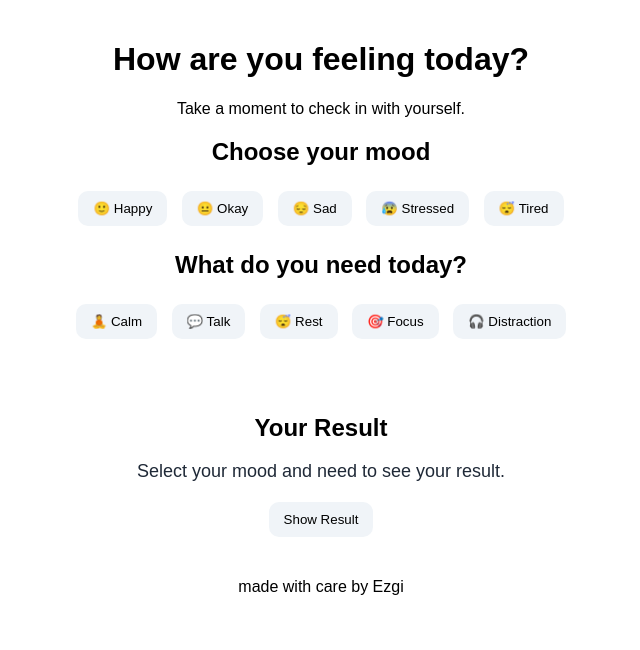
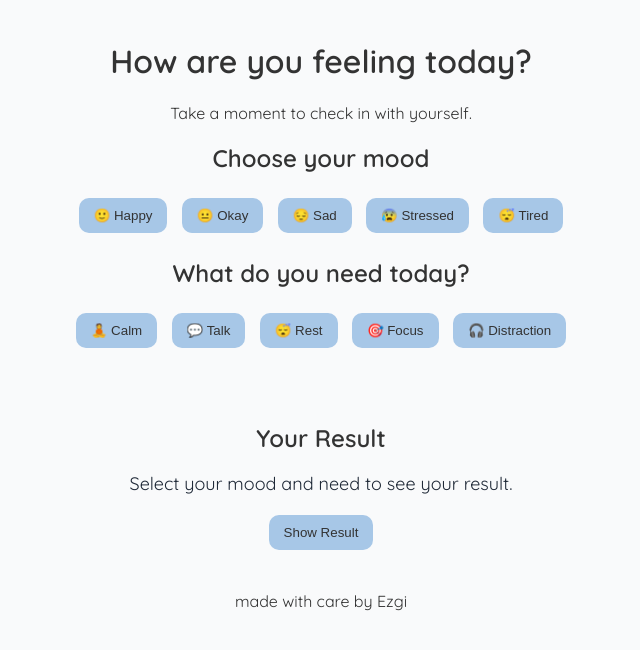
Before and after one commit to ezginy/mindcare-app, a plain HTML site: page index.html in a window 1280 px wide. Shown: the whole page, without its empty margins (319-959 px from the left). Drawn offline with Linux system fonts and the light colour scheme.

Commit message:
Enhance typography and introduce global variables
- Applied Quicksand font for consistent site-wide typography
- Introduced global CSS variables for maintainable color palette
- Updated styles to leverage variables for cleaner design
- Improved code comments for clarity

```diff
--- a/index.html
+++ b/index.html
@@ -4,6 +4,8 @@
     <meta charset="UTF-8">
     <meta name="viewport" content="width=device-width, initial-scale=1.0">
     <title>MindCare App</title>
+
+    <link href="https://fonts.googleapis.com/css2?family=Quicksand:wght@400;600&display=swap" rel="stylesheet">
     <link rel="stylesheet" href="style.css">
 </head>
 
--- a/style.css
+++ b/style.css
@@ -1,13 +1,28 @@
+/* =========================
+    GLOBAL VARIABLES
+    - Define color palette and reusable values
+    - Accessible throughout the entire stylesheet
+========================= */
+:root {
+    --blue: #a7c7e7;  /* pastel blue */
+    --green: #b5e7a0;  /* pastel green */
+    --purple: #cbb5e7;  /* pastel purple */
+    --text: #333333;  /* dark gray text */
+    --background: #f9fafb; /* light gray background */
+}
+
 /* =========================
    GLOBAL STYLES
    Base layout and typography
 ========================= */
 body {
-  font-family: Arial, sans-serif;
+  font-family: 'Quicksand', sans-serif;
   text-align: center;
   margin: 0;
   padding: 20px;
   transition: background 0.5s ease;
+  background-color: var(--background);
+  color: var(--text);
 }
 
 /* =========================
@@ -16,6 +31,10 @@ body {
 ========================= */
 header {
   margin-bottom: 20px;
+}
+
+h1 {
+    font-weight: 600;
 }
 
 /* =========================
@@ -33,6 +52,9 @@ button {
     cursor: pointer;
     transition: all 0.3s ease;
     background-color: #f0f4f8;
+    font-weight: 400;
+    background-color: var(--blue);
+    color: var(--text);
 }
 
 /* ==========================
@@ -54,7 +76,7 @@ button:hover {
     - slight scaling effect
 ========================= */
 button.active {
-    background-color: #6c8ef5;
+    background-color: var(--purple);
     color: white;
     transform: scale(1.05);
 }
```
